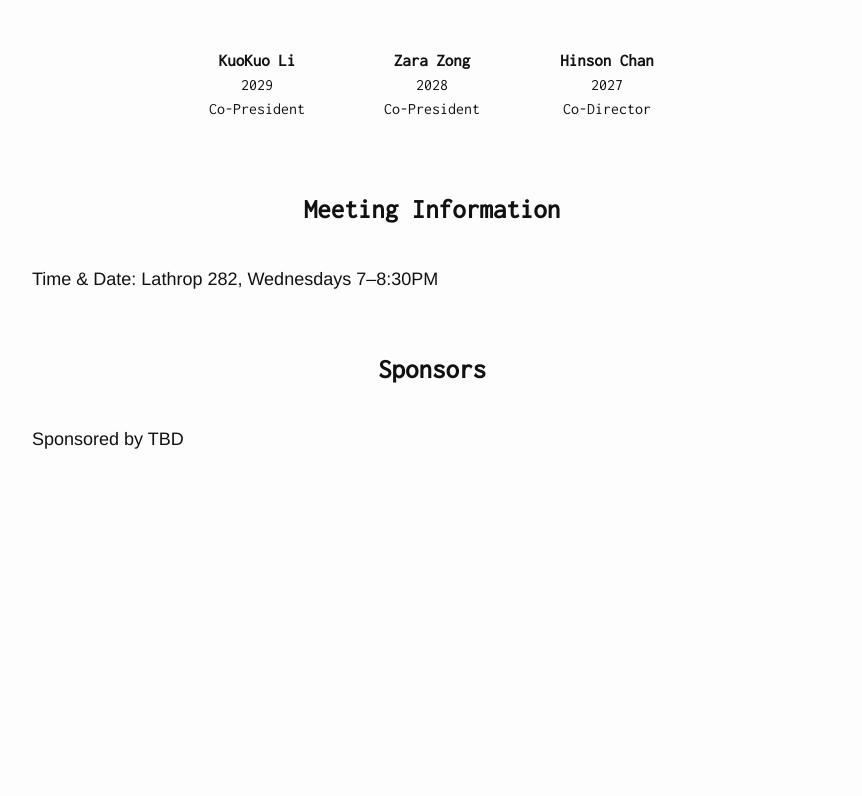
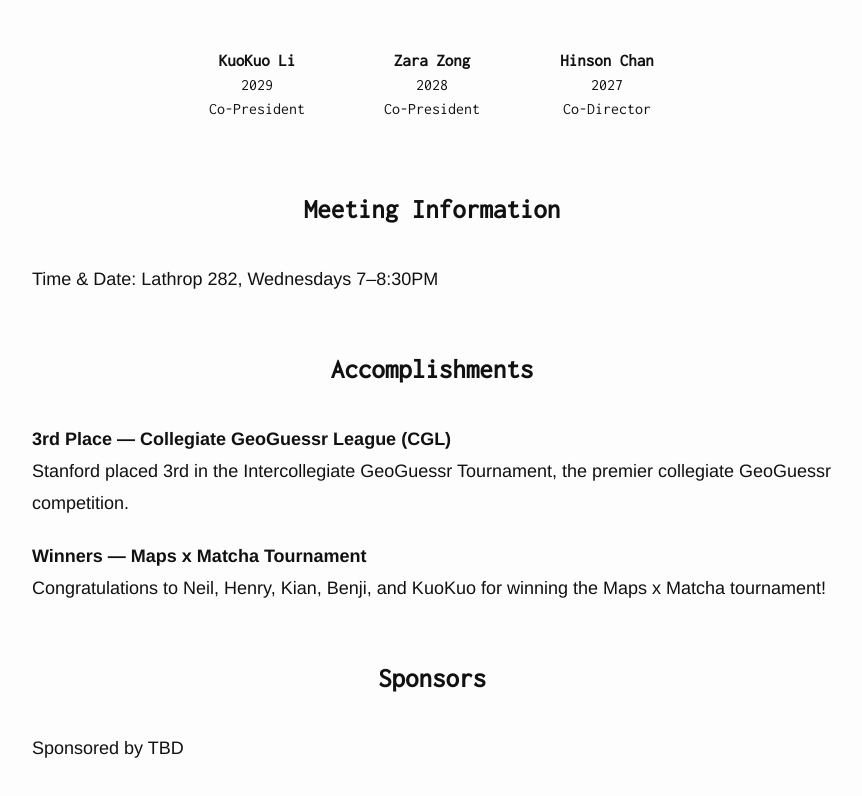
Before and after one commit to EricCui2005/Stanford-ACM, a Next.js app: page /geoguessr in a window 1280 px wide. Shown: the part 1085-1881 px from the top of the page, without its empty margins (388-1250 px from the left). Before the commit the page ends 1660 px from the top, so only its background shows below. Built offline with nearby package versions, Linux system fonts and the light colour scheme.

Commit message:
deploy: StanfordACM/Stanford-ACM@85c699edc3316efdc6b046bbe14a51099cf18175

```diff
--- a/pages/geoguessr.tsx
+++ b/pages/geoguessr.tsx
@@ -70,6 +70,21 @@ export default function GeoGuessr() {
           Time & Date: Lathrop 282, Wednesdays 7–8:30PM
         </Paragraph>
       </Section>
+      <Section id="accomplishments">
+        <Title>Accomplishments</Title>
+        <Paragraph>
+          <strong>3rd Place — Collegiate GeoGuessr League (CGL)</strong>
+          <br />
+          Stanford placed 3rd in the Intercollegiate GeoGuessr Tournament, the
+          premier collegiate GeoGuessr competition.
+        </Paragraph>
+        <Paragraph>
+          <strong>Winners — Maps x Matcha Tournament</strong>
+          <br />
+          Congratulations to Neil, Henry, Kian, Benji, and KuoKuo for winning
+          the Maps x Matcha tournament!
+        </Paragraph>
+      </Section>
       <Section id="sponsors">
         <Title>Sponsors</Title>
         <Paragraph>Sponsored by TBD</Paragraph>
```
